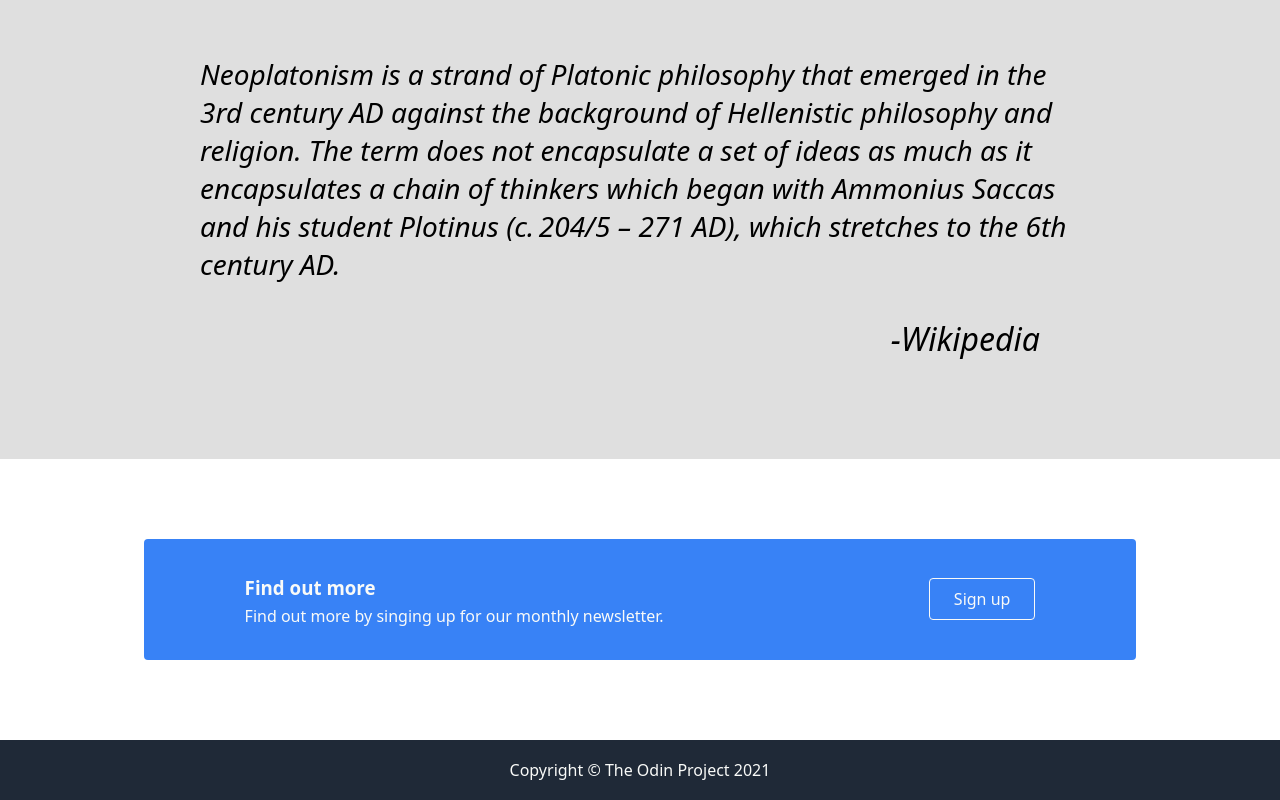
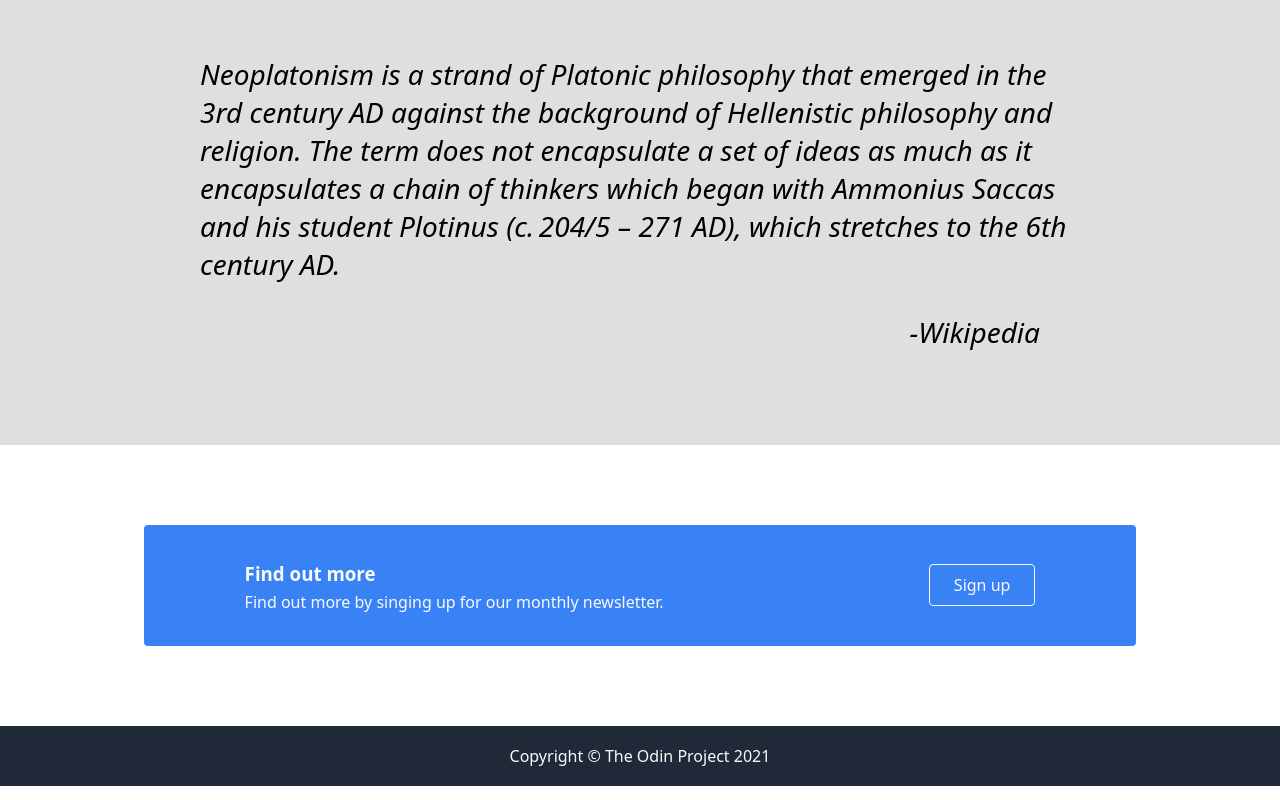
Before and after one commit to fbclh/landing-page, a plain HTML site: page index.html in a window 1280 px wide. Shown: the part 1058-1858 px from the top of the page. Drawn offline with Linux system fonts and the light colour scheme.

Commit message:
Clean up CSS and change font-size of blockquote

```diff
--- a/css/index.css
+++ b/css/index.css
@@ -9,7 +9,6 @@
   justify-content: space-between;
   align-items: center;
   padding: 0.5rem 7rem;
-  /* margin-top: 0.25rem; */
   background-color: #1f2937;
 }
 
@@ -45,8 +44,6 @@ a {
 .header {
   display: flex;
   align-items: center;
-  /* align-items: flex-start; */
-  /* justify-content: center; */
   padding: 7rem;
   background-color: #1f2937;
 }
@@ -64,10 +61,6 @@ h1 {
 
 .header p {
   color: #f9faf8;
-}
-
-.header .right {
-  /* flex: 1; */
 }
 
 .left .para {
@@ -123,12 +116,6 @@ figure img {
   border: 5px solid #3882f6;
 }
 
-/* .figure .img {
-  width: 100%;
-  height: auto;
-  max-width: 150px;
-} */
-
 .figure {
   margin: 0;
 }
@@ -158,15 +145,13 @@ span {
 
 blockquote {
   text-align: right;
-  font-size: 2rem;
+  font-size: 1.75rem;
   font-style: italic;
-  /* padding-right: .25rem; */
 }
 
 /* Section Three */
 
 .section-three {
-  /* padding: 5rem 9rem; */
   margin: 5rem 9rem;
 }
 
@@ -193,7 +178,6 @@ blockquote {
 }
 
 .btn.two {
-  /* background-color: #3882f6; */
   color: #f9faf8;
   border: 1px solid #f9faf8;
   padding: 0.5em 1.5em;
```
